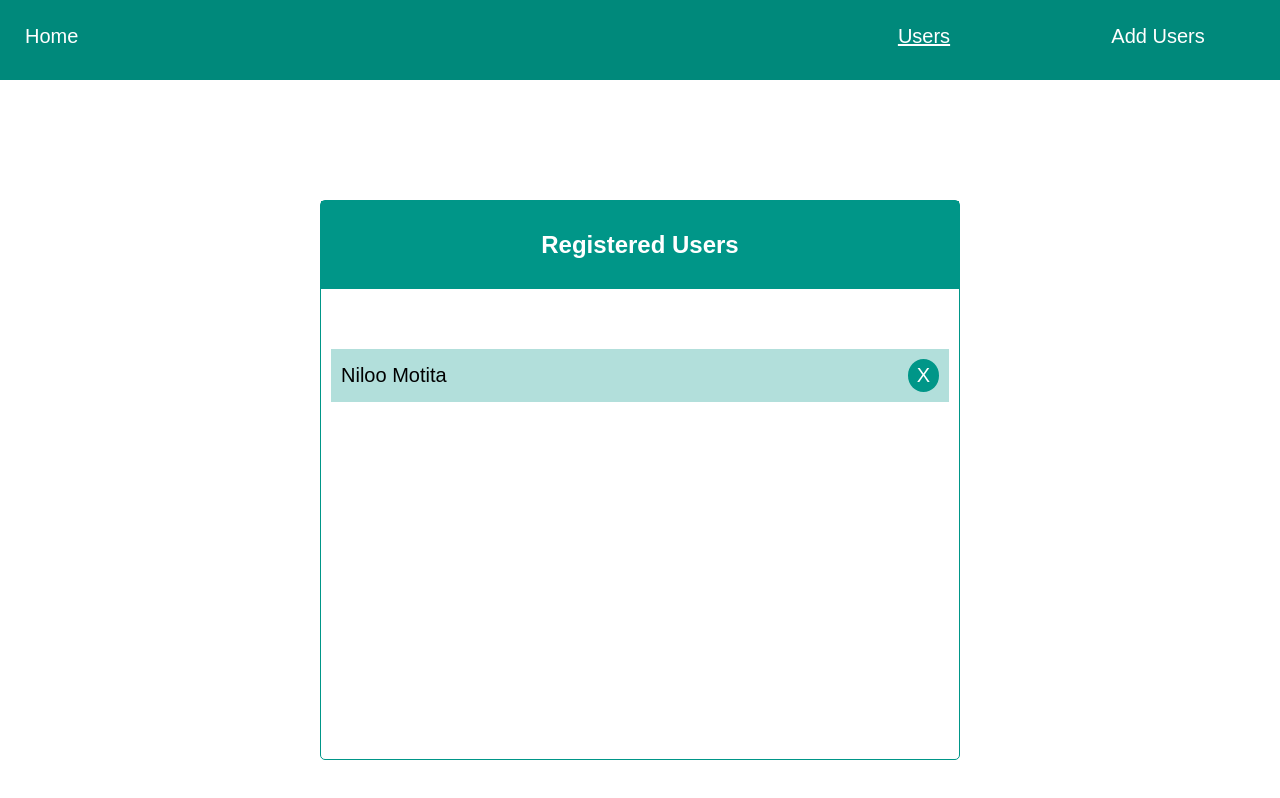
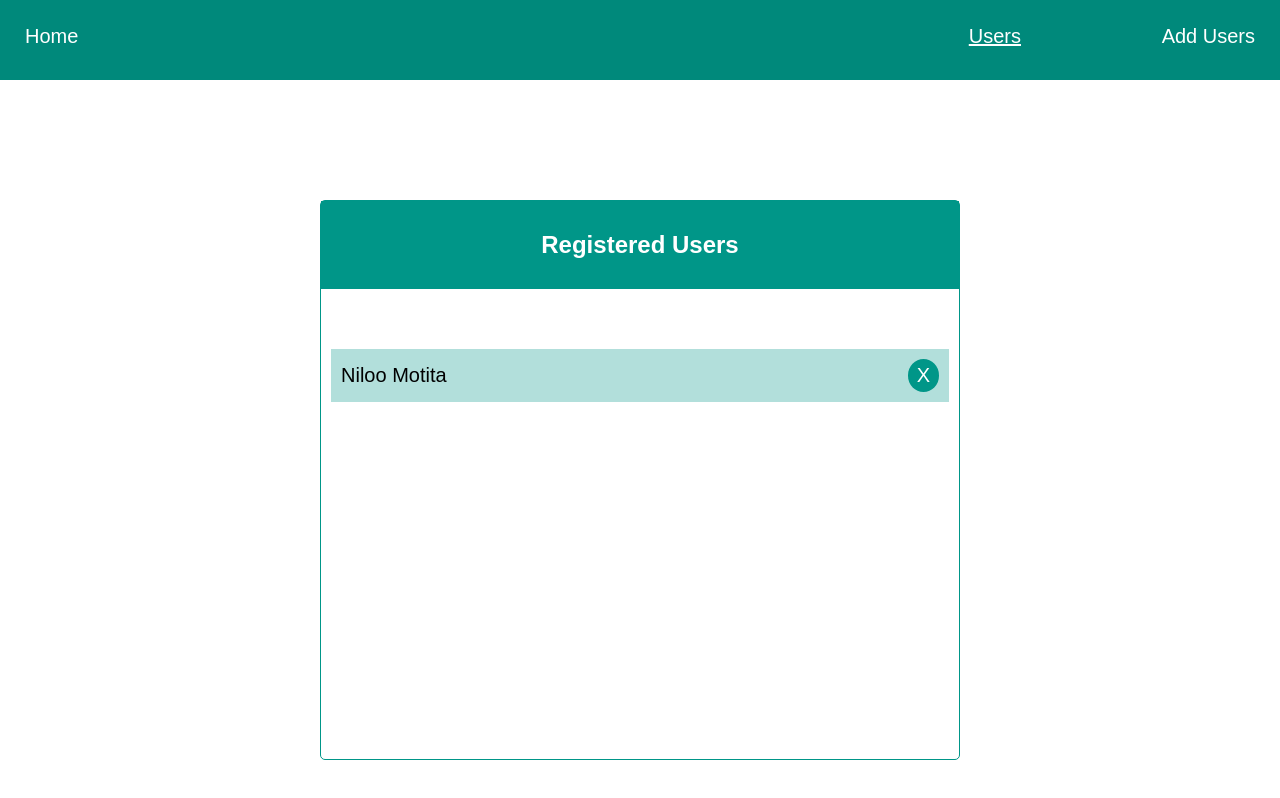
Before and after one commit to niloomotita/User-management-app, a React (Create React App) app: page / in a window 1280 px wide. Shown: the top 798 px of the page. Built offline with nearby package versions, Linux system fonts and the light colour scheme.

Commit message:
refactor the code

```diff
--- a/src/components/AddUser.js
+++ b/src/components/AddUser.js
@@ -1,6 +1,6 @@
 import React, { Component } from "react";
 import { connect } from "react-redux";
-import { Link, withRouter } from "react-router-dom";
+import {  withRouter } from "react-router-dom";
 import "../styles/Adduser.css";
 class AddUser extends Component {
   constructor(props) {
--- a/src/components/App.js
+++ b/src/components/App.js
@@ -1,8 +1,6 @@
 import React, { Component } from "react";
 import { Route, BrowserRouter } from "react-router-dom";
 import "../styles/App.css";
-import { connect } from "react-redux";
-import Numbers from './Numbers'
 import AddUser from './AddUser'
 import User from './User'
 import Header from './Header'
--- a/src/components/Header.js
+++ b/src/components/Header.js
@@ -1,5 +1,5 @@
 import React, { Component } from "react";
-import { Route, Link, NavLink } from "react-router-dom";
+import { NavLink } from "react-router-dom";
 import "../styles/Header.css";
 
 class Header extends Component {
--- a/src/components/User.js
+++ b/src/components/User.js
@@ -10,9 +10,9 @@ function User(props) {
         <ul className="user-list">
           {props.users.map((user, i) => {
             return (
-                <div className="items">
-                <li key={i} className="user-name" >
-                {user.firstName}  {user.lastName}
+                <div key={i} className="items">
+                <li  className="user-name" >
+                {user.firstName} {user.lastName}
               </li>
               <span className="delete" onClick={()=>props.removeUser(user)}>X</span>
                 </div>
--- a/src/index.js
+++ b/src/index.js
@@ -7,7 +7,6 @@ import {createStore} from 'redux';
 import { Provider} from 'react-redux';
 import rootReducer from './redux/reducers.js'
 const store = createStore(rootReducer,window.__REDUX_DEVTOOLS_EXTENSION__ && window.__REDUX_DEVTOOLS_EXTENSION__())
-console.log(store)
 
 ReactDOM.render(<Provider store={store}>
       <App /></Provider>, document.getElementById('root'));
--- a/src/styles/Header.css
+++ b/src/styles/Header.css
@@ -27,11 +27,10 @@
     color: white;
     flex-basis: 20%;
     flex-grow: 1;
-    text-align: center;
+    text-align: right;
     cursor: pointer;
     font-size: 20px;
     text-decoration: none;
-
 }
 
 .home{
@@ -94,6 +93,7 @@
         text-align: center;
         width: 100%;
         background-color:#00897B;
+        margin-right: 20px;
       }
 
 
```
